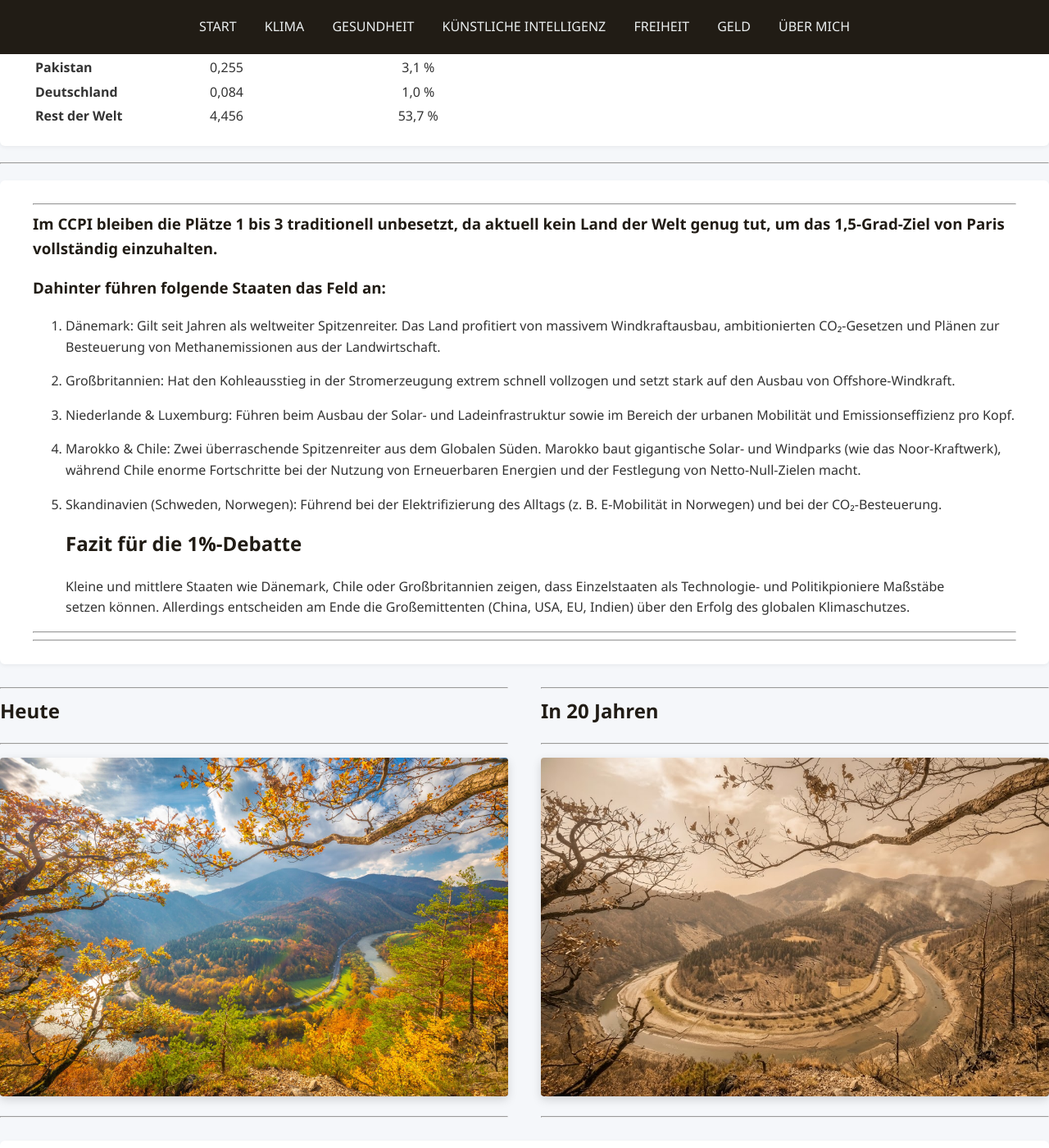
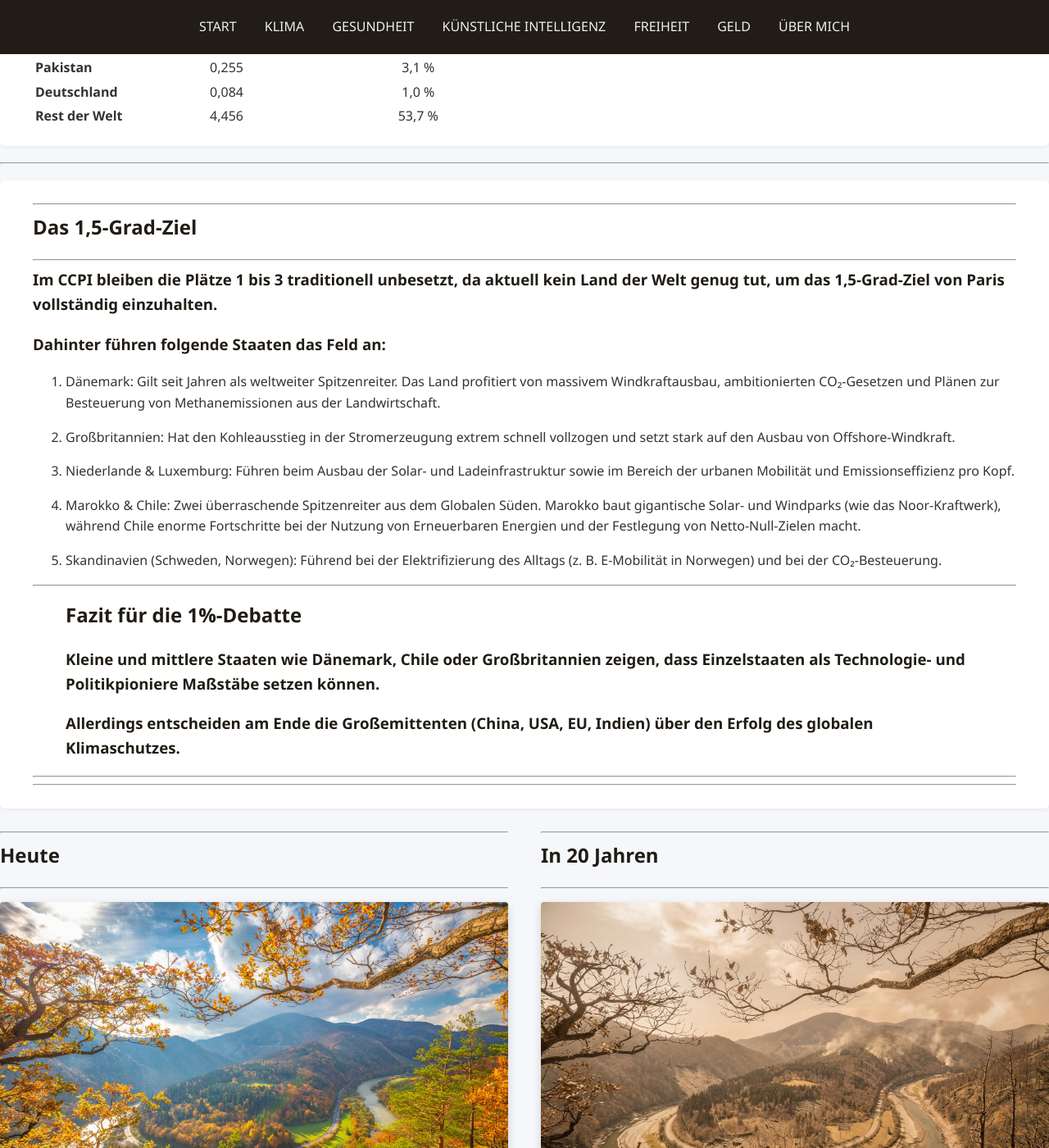
Before and after one commit to TheGermanTruth/TheGermanTruth, a Jekyll site: the page built from klima.md, in a window 1280 px wide and 1400 px high, scrolled down 2475 px. Shown: the whole window at 82% size. Built offline with Jekyll 4.4.1, drawn with Linux system fonts in a browser that asks for light colours.

Commit message:
Update klima.md

```diff
--- a/klima.md
+++ b/klima.md
@@ -114,6 +114,10 @@ Etwa 30 Prozent der Einwohner sind mindestens 60 Jahre alt.
 
 ---
 
+## Das 1,5-Grad-Ziel
+
+---
+
 ### Im CCPI bleiben die Plätze 1 bis 3 traditionell unbesetzt, da aktuell kein Land der Welt genug tut, um das 1,5-Grad-Ziel von Paris vollständig einzuhalten.
 ### Dahinter führen folgende Staaten das Feld an:
 
@@ -129,11 +133,13 @@ enorme Fortschritte bei der Nutzung von Erneuerbaren Energien und der Festlegung
 
 5. Skandinavien (Schweden, Norwegen): Führend bei der Elektrifizierung des Alltags (z. B. E-Mobilität in Norwegen) und bei der CO₂-Besteuerung.
 
+---
 
 >## Fazit für die 1%-Debatte
 >
->Kleine und mittlere Staaten wie Dänemark, Chile oder Großbritannien zeigen, dass Einzelstaaten als Technologie- und Politikpioniere Maßstäbe setzen können.
->Allerdings entscheiden am Ende die Großemittenten (China, USA, EU, Indien) über den Erfolg des globalen Klimaschutzes.
+> ### Kleine und mittlere Staaten wie Dänemark, Chile oder Großbritannien zeigen, dass Einzelstaaten als Technologie- und Politikpioniere Maßstäbe setzen können.
+> ### Allerdings entscheiden am Ende die Großemittenten (China, USA, EU, Indien) über den Erfolg des globalen Klimaschutzes.
+>
 
 ---
 ---
```
